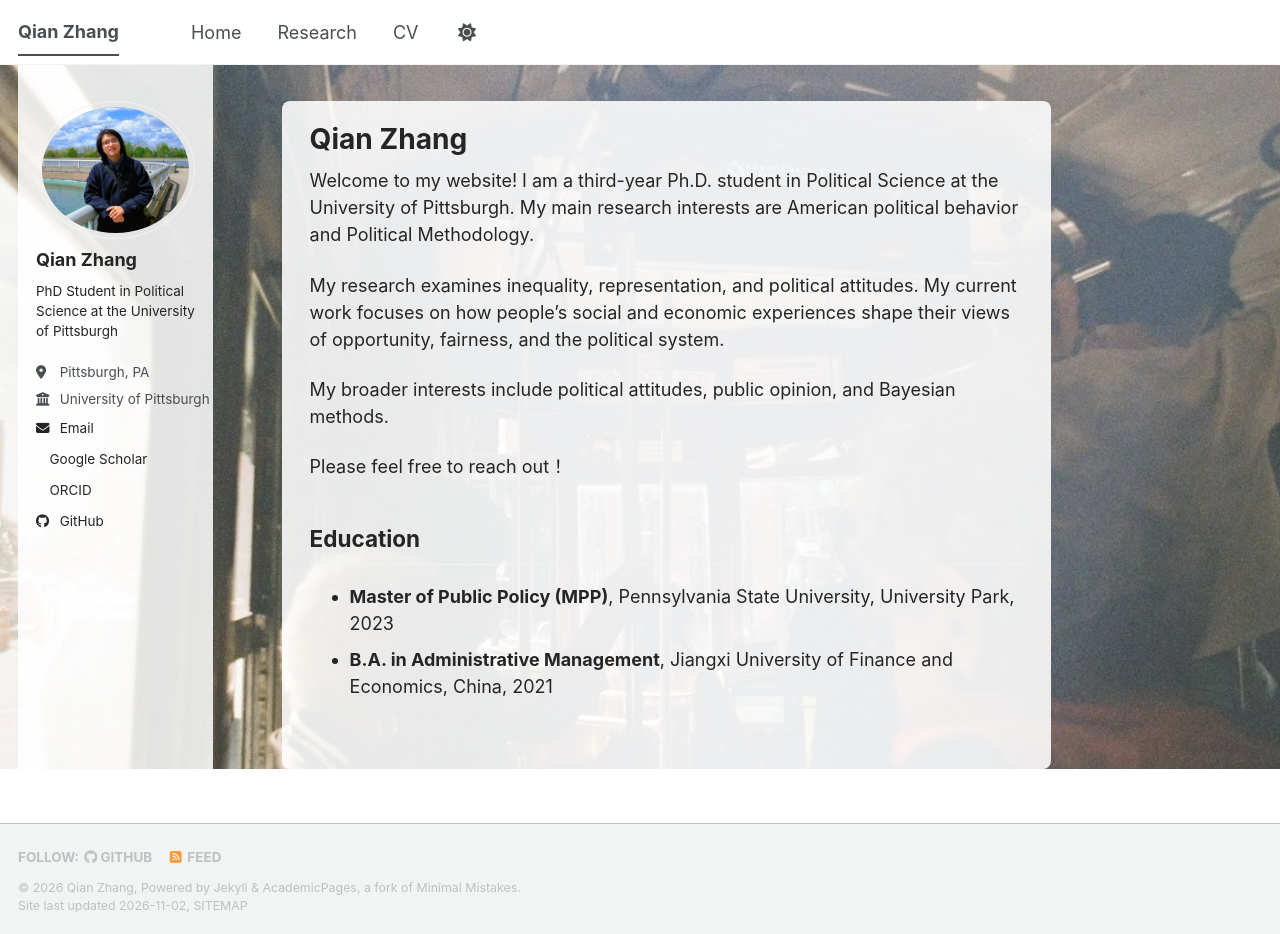
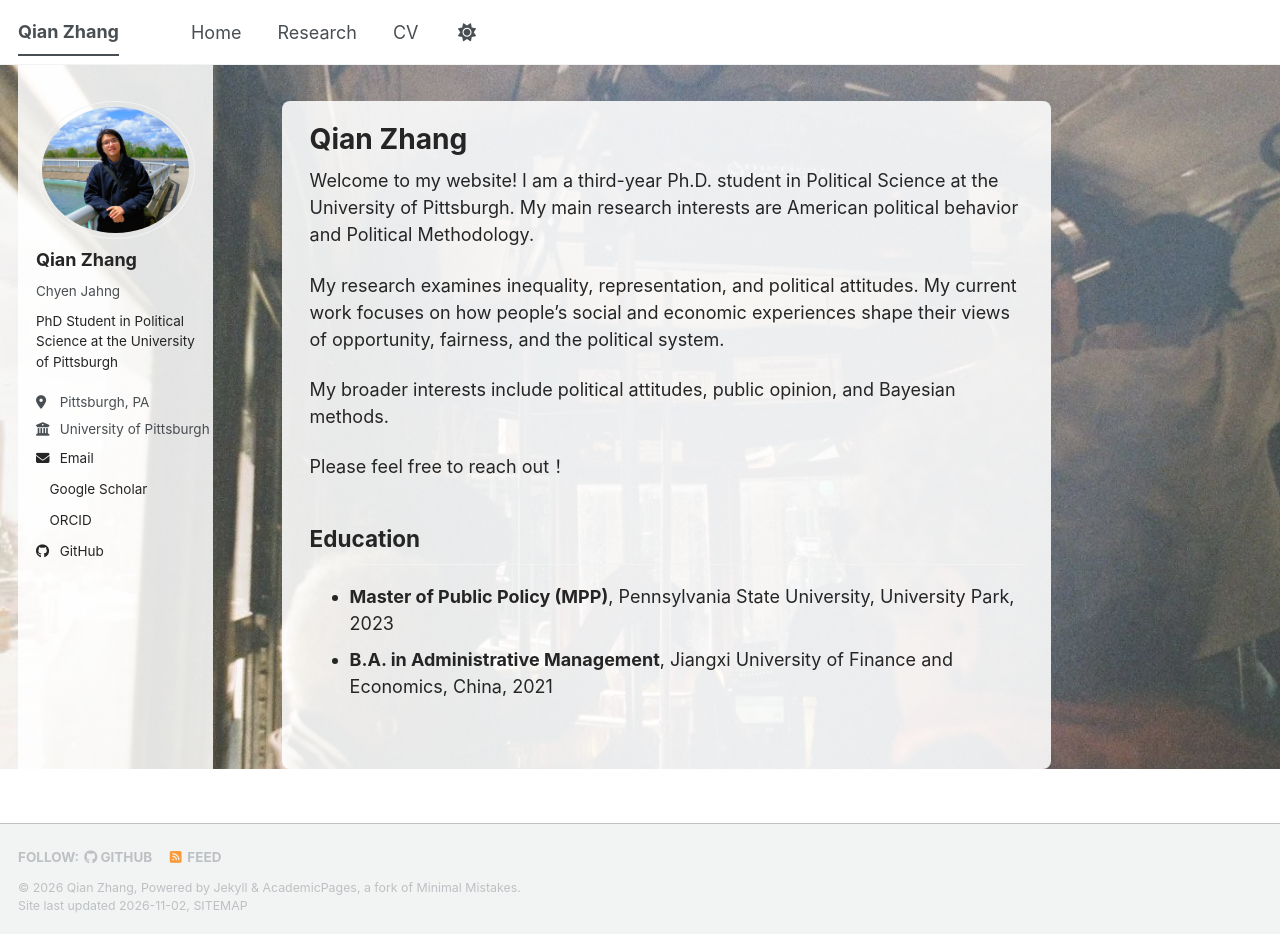
Before and after one commit to Qian567/Qian567.github.io, a Jekyll site: the page built from _pages/about.md, in a window 1280 px wide and 934 px high. Built offline with Jekyll 4.4.1, drawn with Linux system fonts in a browser that asks for light colours; a script bundle is joined from its source files by our own code; a style sheet for code colours, icons or effects is not loaded.

Commit message:
Update _config.yml

```diff
--- a/_config.yml
+++ b/_config.yml
@@ -24,7 +24,7 @@ repository               : "Qian567/Qian567.github.io"
 author:
   avatar           : "qian_revised.png"
   name             : "Qian Zhang"
-  pronouns         :
+  pronouns         : "Chyen Jahng"
   bio              : "PhD Student in Political Science at the University of Pittsburgh"
   location         : "Pittsburgh, PA"
   employer         : "University of Pittsburgh"
```
